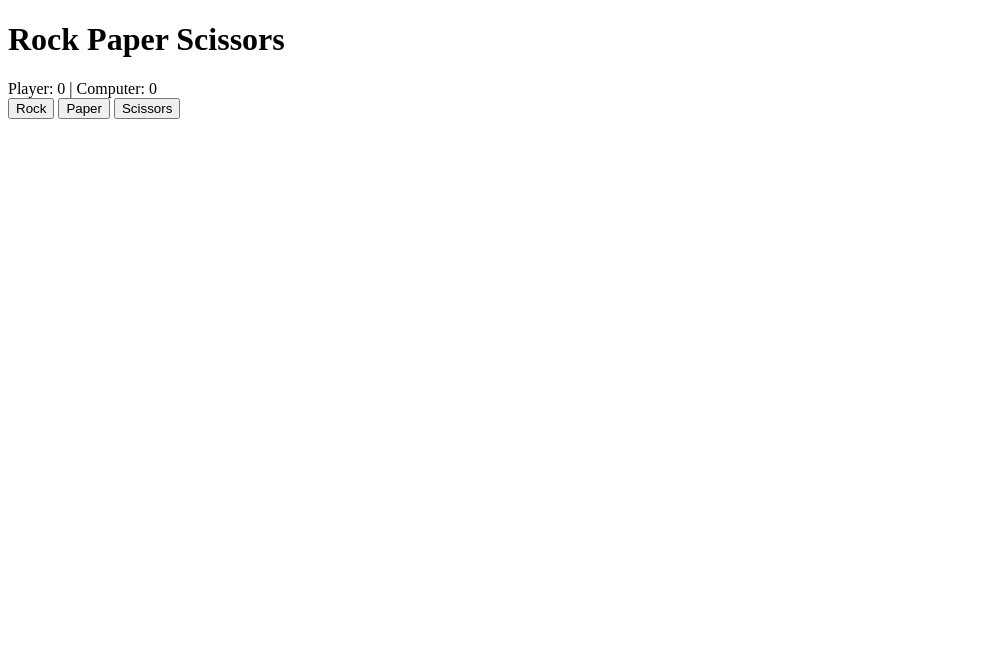
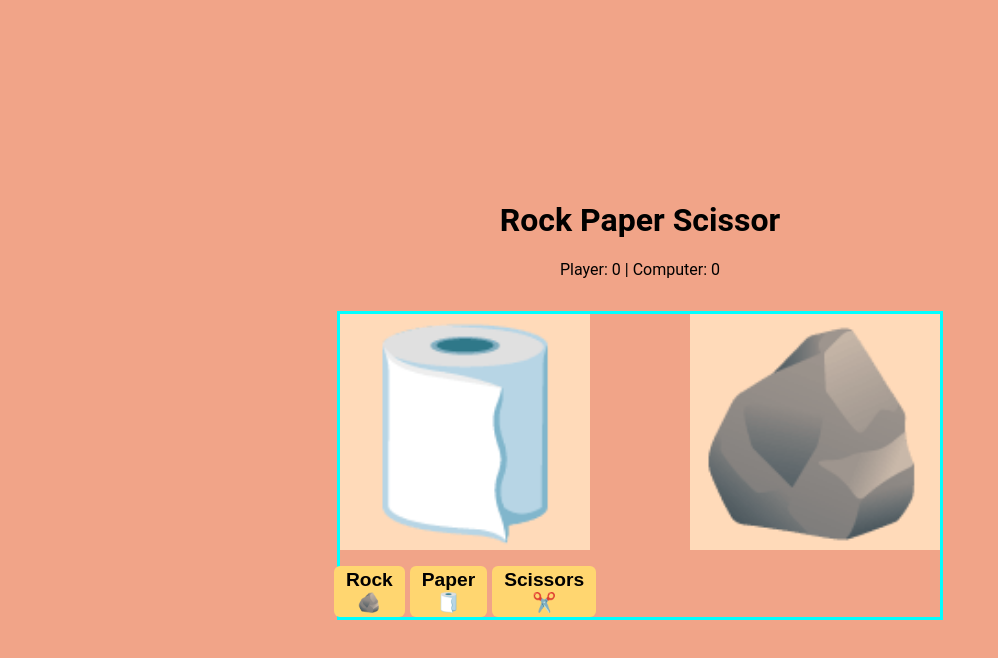
Before and after one commit to omgwenxx/rock-paper-scissor, a plain HTML site: page index.html in a window 1280 px wide. Shown: the whole page, without its empty margins (0-998 px from the left). Drawn offline with Linux system fonts and the light colour scheme.

Commit message:
Create basic layout

```diff
--- a/index.html
+++ b/index.html
@@ -1,15 +1,29 @@
 <!DOCTYPE html>
 <html>
+
 <head>
-  <title>Rock Paper Scissors Game</title>
+    <title>Rock Paper Scissors Game</title>
+    <link rel="stylesheet" type="text/css" href="styles.css" />
 </head>
+
 <body>
-  <h1>Rock Paper Scissors</h1>
-  <div id="results"></div>
-  <div id="score">Player: 0 | Computer: 0</div>
-  <button id="rock">Rock</button>
-  <button id="paper">Paper</button>
-  <button id="scissors">Scissors</button>
-  <script src="script.js"></script>
+    <h1>Rock Paper Scissor</h1>
+    <div id="results"></div>
+    <div id="score">Player: 0 | Computer: 0</div>
+    <div class="container">
+        <div class="player-box">
+            <div class="emoji">🧻</div>
+            <div class="selection-box">
+                <button id="rock">Rock 🪨</button>
+                <button id="paper">Paper 🧻</button>
+                <button id="scissors">Scissors ✂️</button>
+            </div>
+        </div>
+        <div class="player-box">
+            <div class="emoji">🪨</div>
+        </div>
+    </div>
+    <script src="script.js"></script>
 </body>
+
 </html>
--- /dev/null
+++ b/styles.css
@@ -0,0 +1,49 @@
+body {
+    background-color: #F1A488;
+    margin: 0; /* Remove default margin */
+    height: 100vh; /* Set the body height to the full viewport height */
+    display: flex; /* Create a flex container for the body */
+    flex-direction: column;
+    justify-content: center; /* Center items horizontally */
+    align-items: center;
+    font-family: 'Roboto', sans-serif;
+}
+
+#score {
+    padding-bottom: 2rem;
+}
+
+.emoji {
+    background-color: peachpuff;
+    font-size: 200px;
+}
+
+.container {
+    width: 600px;
+    display:flex;
+    justify-content: space-between;
+    border-style: solid;
+    border-color: aqua;
+}
+.player-box {
+    width: 250px;
+    display: flex;
+    flex-direction: column;
+    align-items: center;
+    gap: 1rem;
+}
+
+.selection-box {
+    display: flex;
+    gap:5px;
+    justify-content: space-around;
+}
+
+button {
+    background-color: #FFD670;
+    border-radius: 6px;
+    font-weight: bold;
+    font-size: larger;
+    padding: 3px 12px;
+    border: none;
+}
```
Also changed, not shown: 1 other file.
